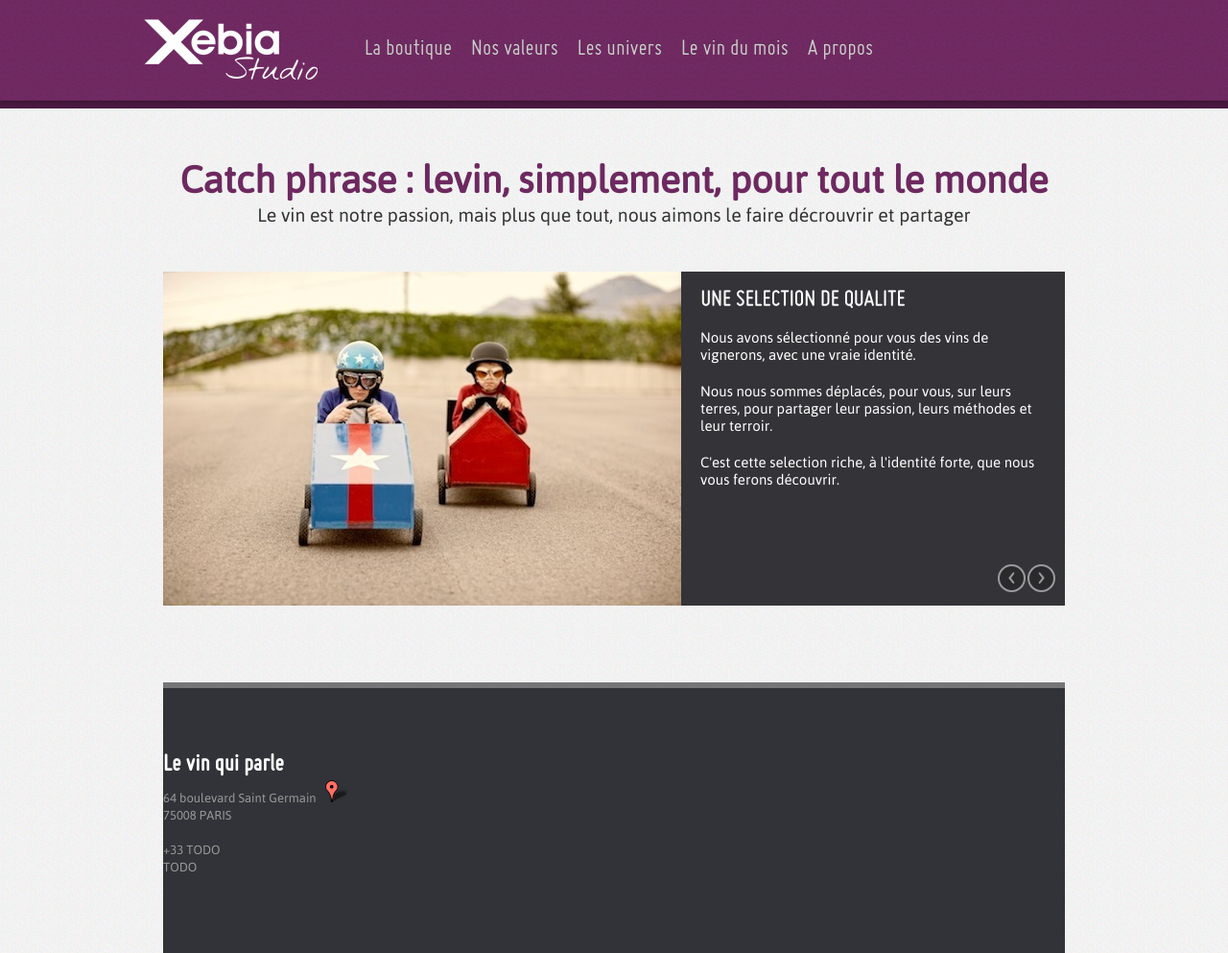
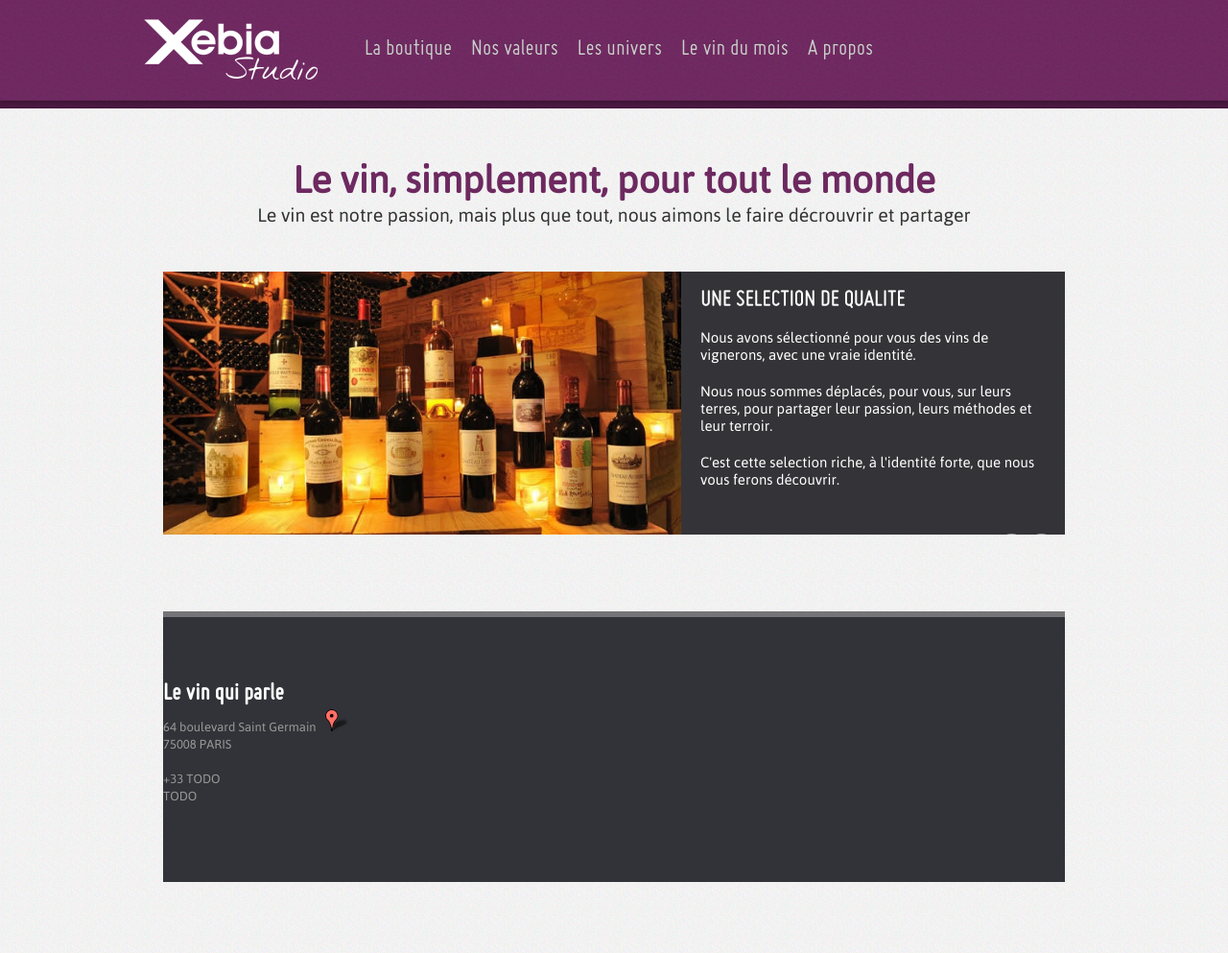
Before and after one commit to plopez/le-vin-qui-parle, a Jekyll site: the page built from index.html, in a window 1280 px wide. Shown: the whole page at 96% size. Built offline with Jekyll 4.4.1, drawn with Linux system fonts in a browser that asks for light colours.

Commit message:
Initial commit

```diff
--- a/index.html
+++ b/index.html
@@ -7,7 +7,7 @@ title: Accueil
 <div class="container">
     <div class="row-fluid">
         <div class="span12 center index-title">
-            <h1>Catch phrase : levin, simplement, pour tout le monde</h1>
+            <h1>Le vin, simplement, pour tout le monde</h1>
 
             <p class="center">
                 Le vin est notre passion, mais plus que tout, nous aimons le faire décrouvrir et partager<br/>
@@ -23,7 +23,7 @@ title: Accueil
                     <div class="span12">
                         <div class="row-fluid">
                             <div class="span7">
-                                <img src="images/index/TTM.jpg" alt="Time To Market" class="slide-image">
+                                <img src="images/accueil-selection.jpg" alt="Sélection" class="slide-image">
                             </div>
                             <div class="span5">
                                 <h2 class="index">UNE SELECTION DE QUALITE</h2>
```
Also changed, not shown: images/accueil-selection.jpg (added).
